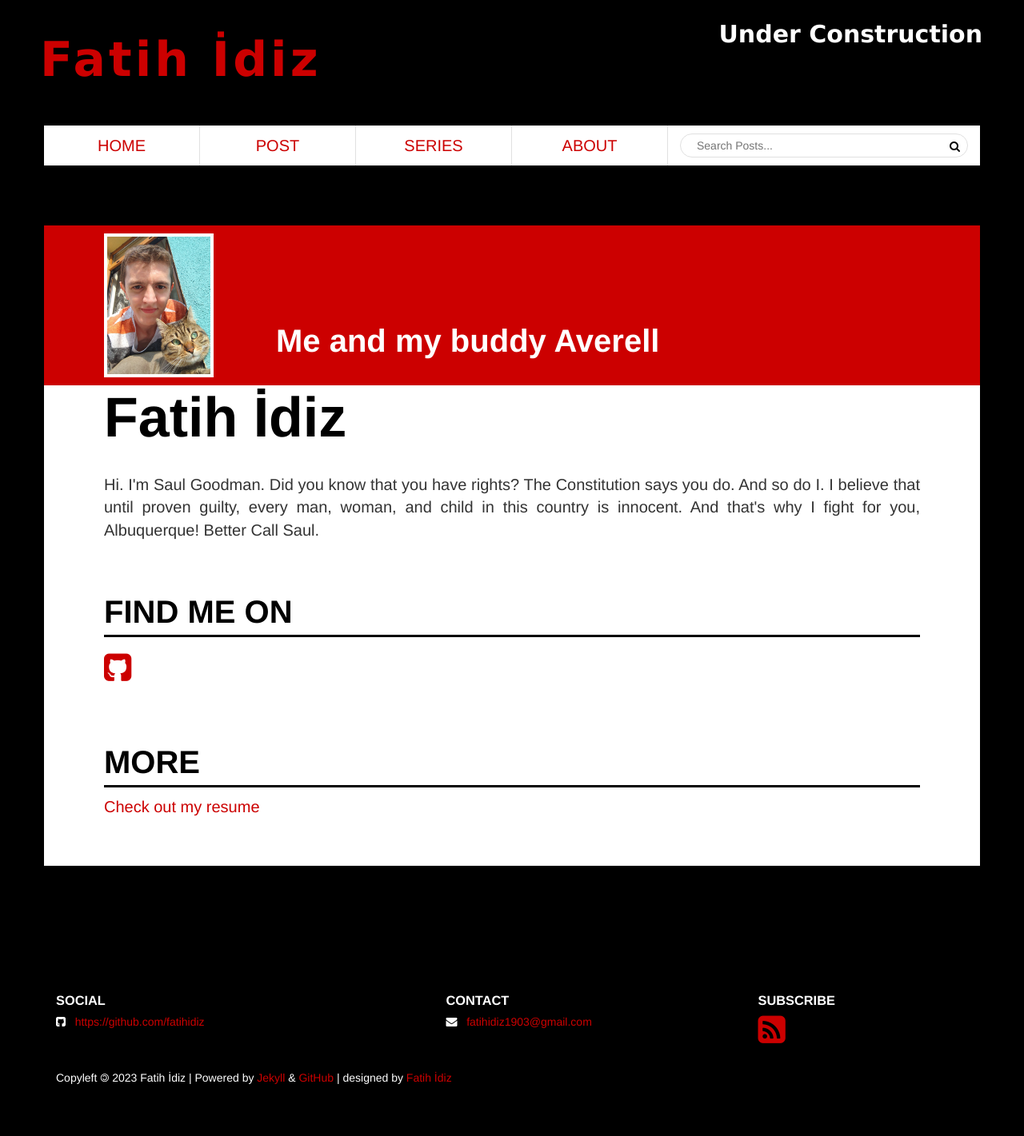
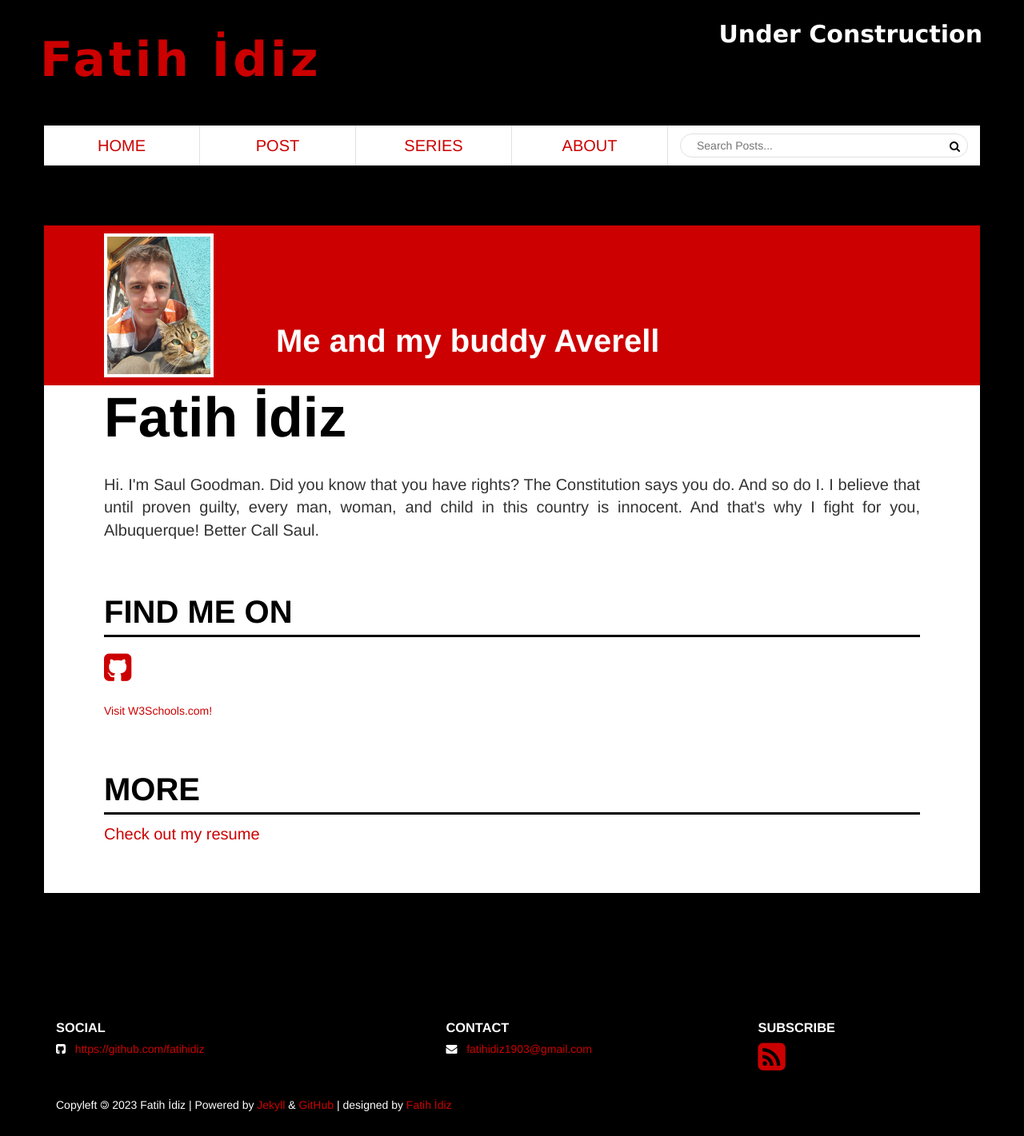
Before and after one commit to fatihidiz/fatihidiz-unifreak.github.io, a Jekyll site: the page built from about/index.html, in a window 1280 px wide. Shown: the whole page at 80% size. Built offline with Jekyll 4.4.1, drawn with Linux system fonts in a browser that asks for light colours; before the commit the page ends 1387 px from its top, so only the background shows below that.

Commit message:
Update index.html

```diff
--- a/about/index.html
+++ b/about/index.html
@@ -38,6 +38,7 @@ layout: default
           {% for social in my.social %}
             <li><a href="{{ social.link }}"><i class=" {{ social.icon-class }}"></i></a></li>
           {% endfor %}
+          <p> <a href="https://www.w3schools.com">Visit W3Schools.com!</a> </p>
         </ul>
     </section>
 
```
